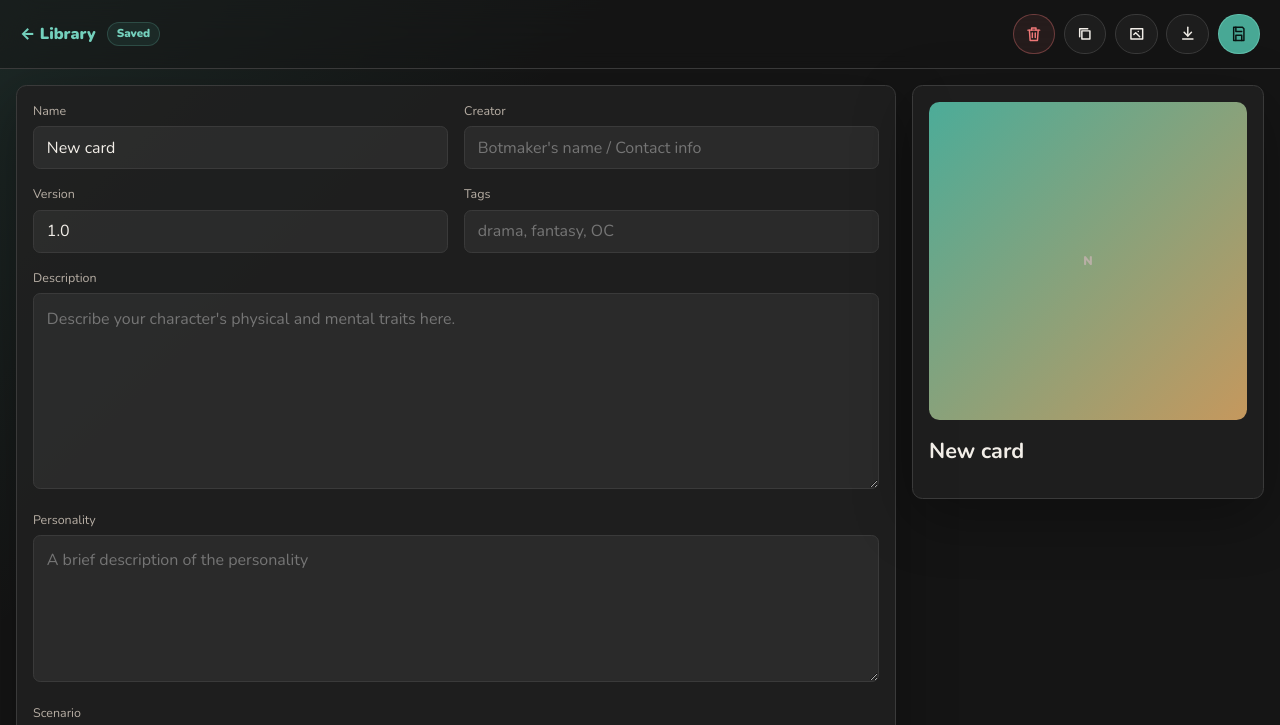
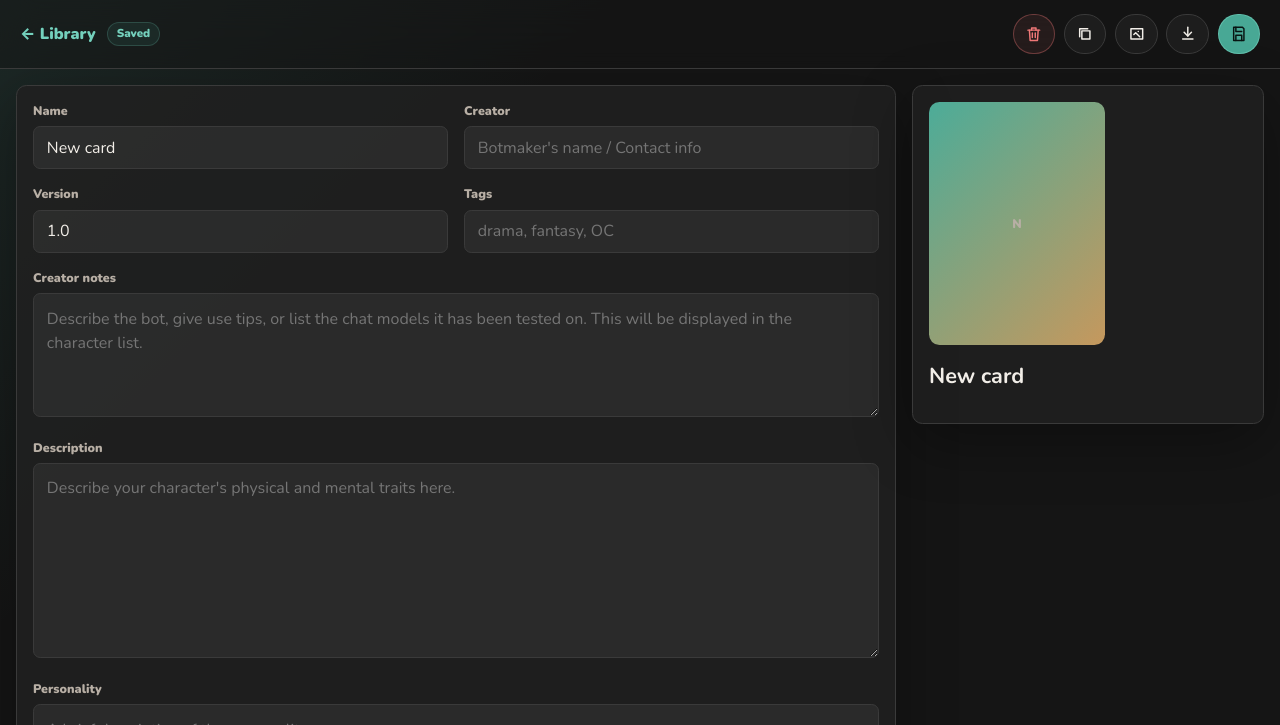
Before and after one commit to Tantoofaaz777/ST-Editor, a website with bundled scripts: page public/index.html in a window 1280 px wide. Both pictures are taken after a click on the button "New character". Shown: the top 725 px of the page. Built offline with nearby package versions, Linux system fonts and the light colour scheme; files whose address does not match are found by name.

Commit message:
Refine editor preview layout

```diff
--- a/public/index.html
+++ b/public/index.html
@@ -183,6 +183,11 @@
               </div>
 
               <label>
+                <span>Creator notes</span>
+                <textarea id="creator_notes" name="creator_notes" rows="4" placeholder="Describe the bot, give use tips, or list the chat models it has been tested on. This will be displayed in the character list."></textarea>
+              </label>
+
+              <label>
                 <span>Description</span>
                 <textarea id="description" name="description" rows="7" placeholder="Describe your character's physical and mental traits here."></textarea>
               </label>
@@ -215,10 +220,6 @@
               <details>
                 <summary>Advanced fields</summary>
                 <div class="details-content">
-                  <label>
-                    <span>Creator notes</span>
-                    <textarea id="creator_notes" name="creator_notes" rows="4" placeholder="Describe the bot, give use tips, or list the chat models it has been tested on. This will be displayed in the character list."></textarea>
-                  </label>
                   <label>
                     <span>System prompt</span>
                     <textarea id="system_prompt" name="system_prompt" rows="4" placeholder="Any contents here will replace the default Main Prompt used for this character.&#10;(v2 spec: system_prompt)"></textarea>
--- a/public/styles.css
+++ b/public/styles.css
@@ -724,6 +724,11 @@ label span,
 .field-header span {
   color: var(--muted);
   font-size: 0.78rem;
+}
+
+label span,
+.field-header span {
+  font-weight: 850;
 }
 
 .toolbar,
@@ -1143,16 +1148,17 @@ summary {
 .portrait {
   position: relative;
   display: grid;
+  justify-self: start;
   place-items: center;
-  aspect-ratio: 1 / 1;
-  width: 100%;
+  aspect-ratio: 1 / 1.38;
+  width: min(11rem, 100%);
   cursor: pointer;
   border-radius: 0.65rem;
   background:
     linear-gradient(135deg, rgba(79, 183, 162, 0.92), rgba(214, 164, 99, 0.9)),
     var(--panel-soft);
   color: #111;
-  font-size: 5rem;
+  font-size: 3.2rem;
   font-weight: 950;
   overflow: hidden;
   transition:
@@ -1567,6 +1573,10 @@ summary {
     min-height: 2.35rem;
   }
 
+  .portrait {
+    width: min(10rem, 42vw);
+  }
+
   .field-row.two {
     grid-template-columns: 1fr;
   }
```
